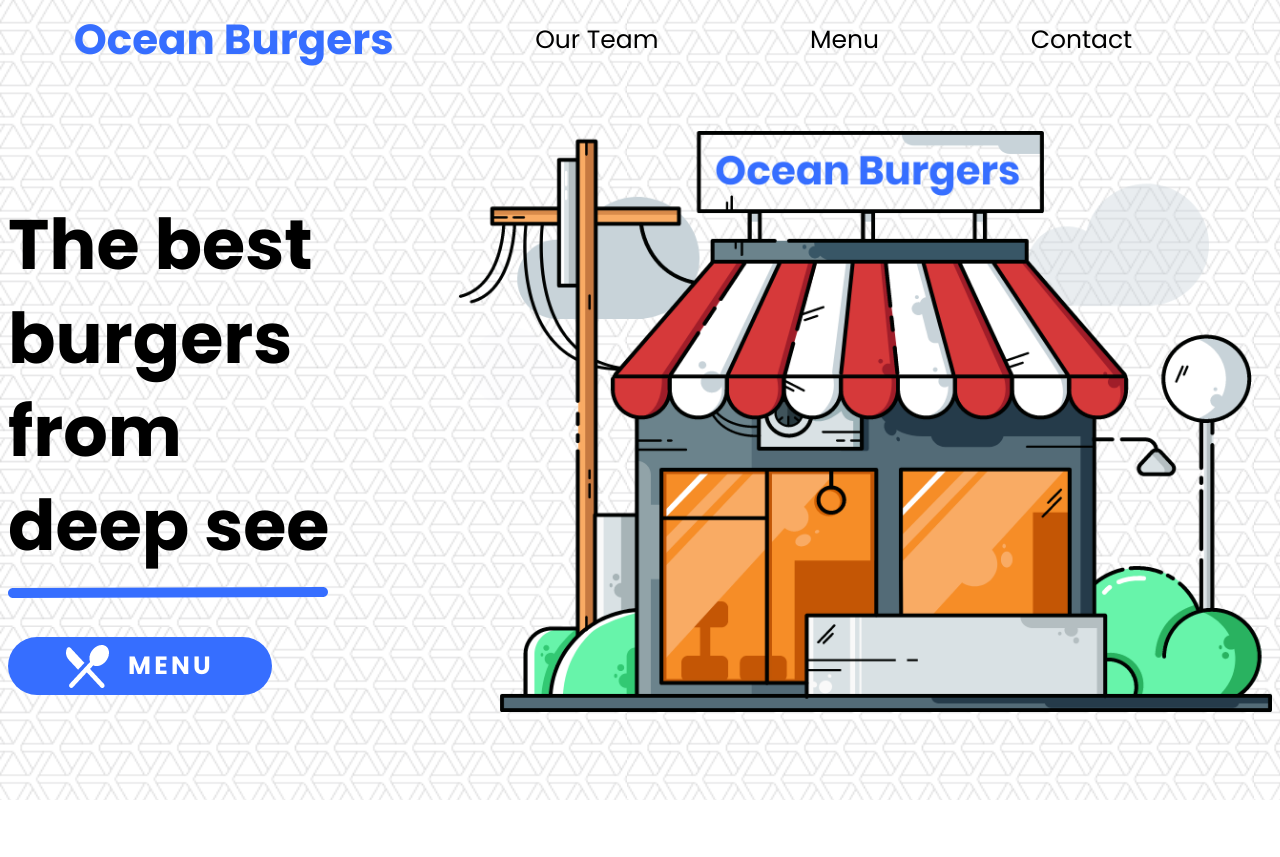
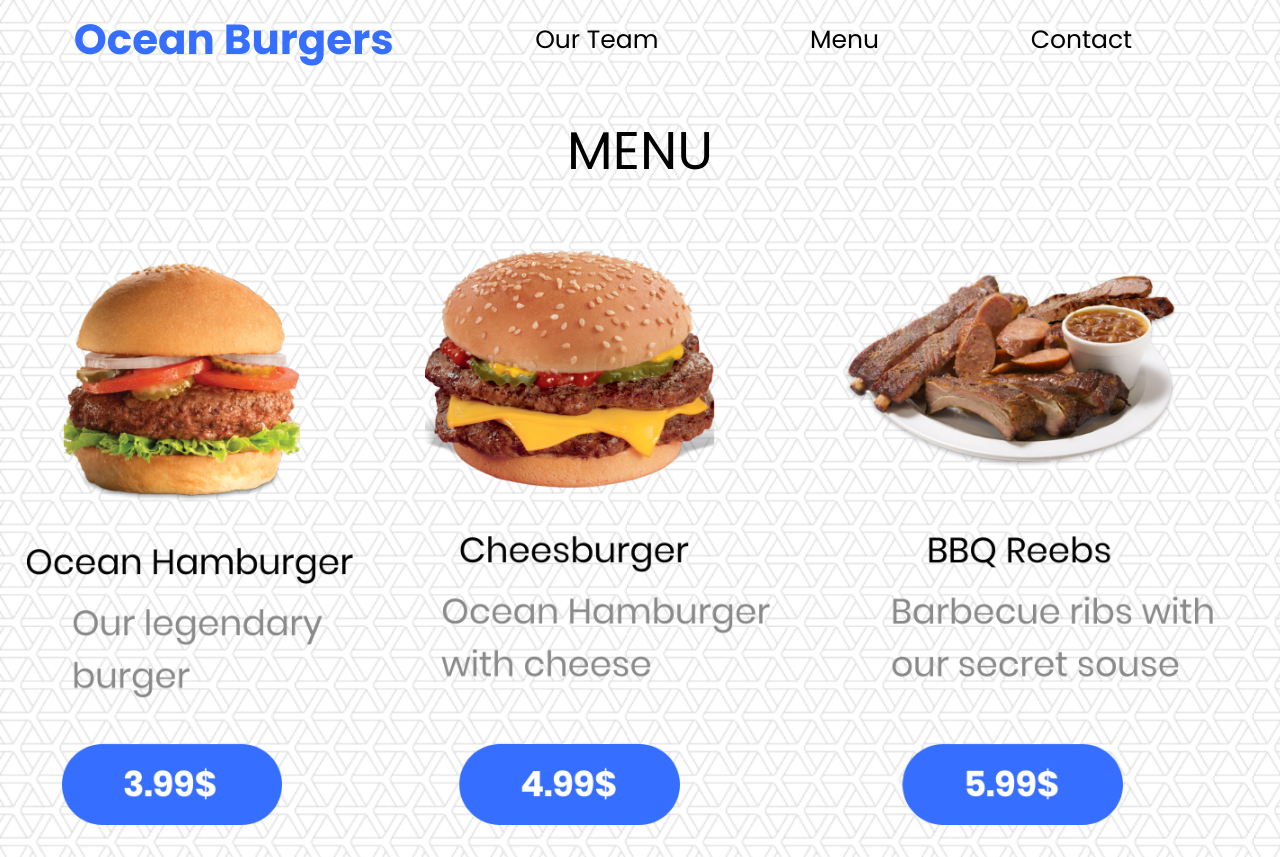
Before and after one commit to andreyoch/restaurant_page, a plain HTML site: page index.html in a window 1280 px wide. Before the commit the page ends 800 px from the top, so only its background shows below. Drawn offline with Linux system fonts and the light colour scheme.

Commit message:
Fix problem with scale img

```diff
--- a/css/style.css
+++ b/css/style.css
@@ -3,7 +3,11 @@ html {
   --main-font: Poppins, Arial;
   --main-color: #366eff;
 }
+img {
+  max-width: 90%;
+}
 .main-page {
+  display: none;
 }
 .content {
   max-width: 1200px;
@@ -141,7 +145,7 @@ html {
 }
 
 .menu {
-  display: none;
+  /* display: none; */
   margin-top: 40px;
 }
 .menu_row {
```
